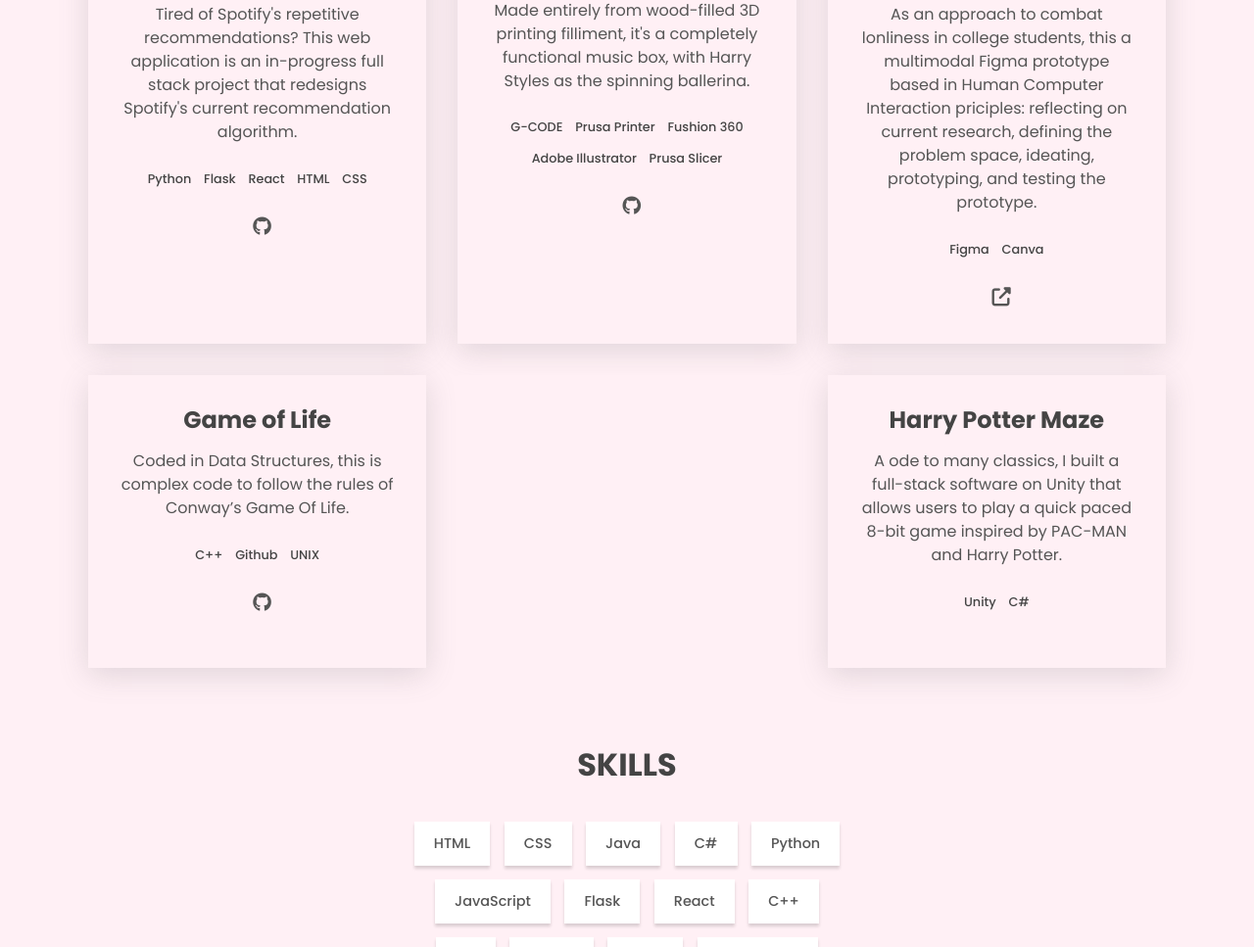
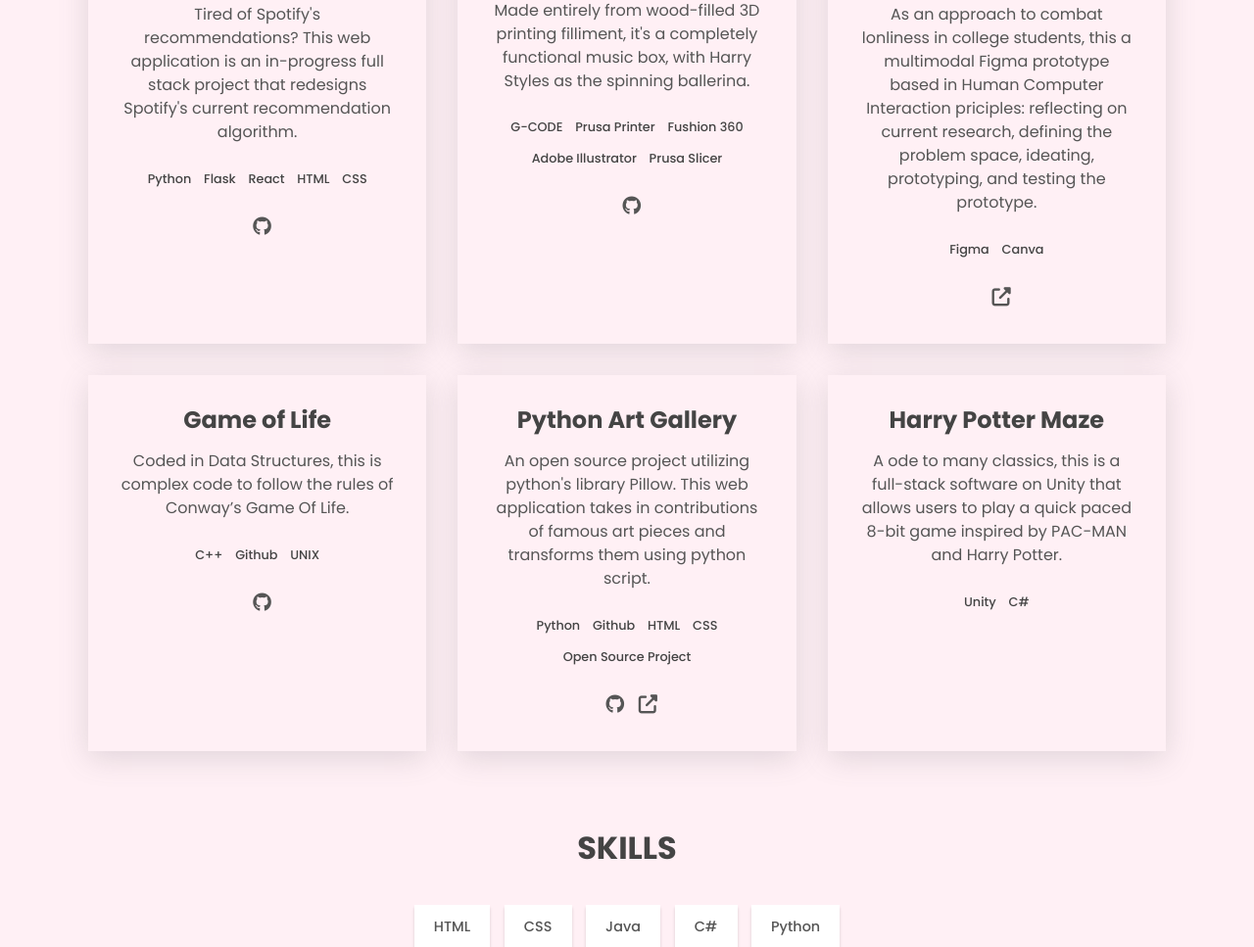
Before and after one commit to laurenszlosek/portfolio, a plain HTML site: page index.html in a window 1280 px wide. Shown: the part 912-1879 px from the top of the page at 98% size. Drawn offline with Linux system fonts and the light colour scheme.

Commit message:
Update index.html

```diff
--- a/index.html
+++ b/index.html
@@ -94,7 +94,7 @@
           <div class="project">
             <h3>Song Suggestion Web App</h3>
             <p class="project__description">
-              Tired of Spotify's repetitive recommendations? This web
+              Tired of Spotify's recommendations? This web
               application is an in-progress full stack project that
               redesigns Spotify's current recommendation algorithm.
             </p>
@@ -179,13 +179,41 @@
             </a>
           </div>
 
-          <div>
+          <div class="project">
+            <h3>Python Art Gallery</h3>
+            <p class="project__description">
+              An open source project utilizing python's library Pillow.
+              This web application takes in contributions of famous art
+              pieces and transforms them using python script.
+            </p>
+            <ul class="project__stack">
+              <li class="project__stack-item">Python</li>
+              <li class="project__stack-item">Github</li>
+              <li class="project__stack-item">HTML</li>
+              <li class="project__stack-item">CSS</li>
+              <li class="project__stack-item">Open Source Project</li>
+            </ul>
+
+            <a
+              href="https://github.com/laurenszlosek/artGallery"
+              aria-label="source code"
+              class="link link--icon"
+            >
+              <i aria-hidden="true" class="fab fa-github"></i>
+            </a>
+            <a
+              href="https://python-art-gallery.netlify.app/"
+              aria-label="live preview"
+              class="link link--icon"
+            >
+             <i aria-hidden="true" class="fas fa-external-link-alt"></i>
+          </a>
           </div>
 
           <div class="project">
             <h3>Harry Potter Maze</h3>
             <p class="project__description">
-                A ode to many classics, I built a full-stack software on Unity
+                A ode to many classics, this is a full-stack software on Unity
                 that allows users to play a quick paced 8-bit game inspired by PAC-MAN and Harry Potter.
             </p>
             <ul class="project__stack">
```
